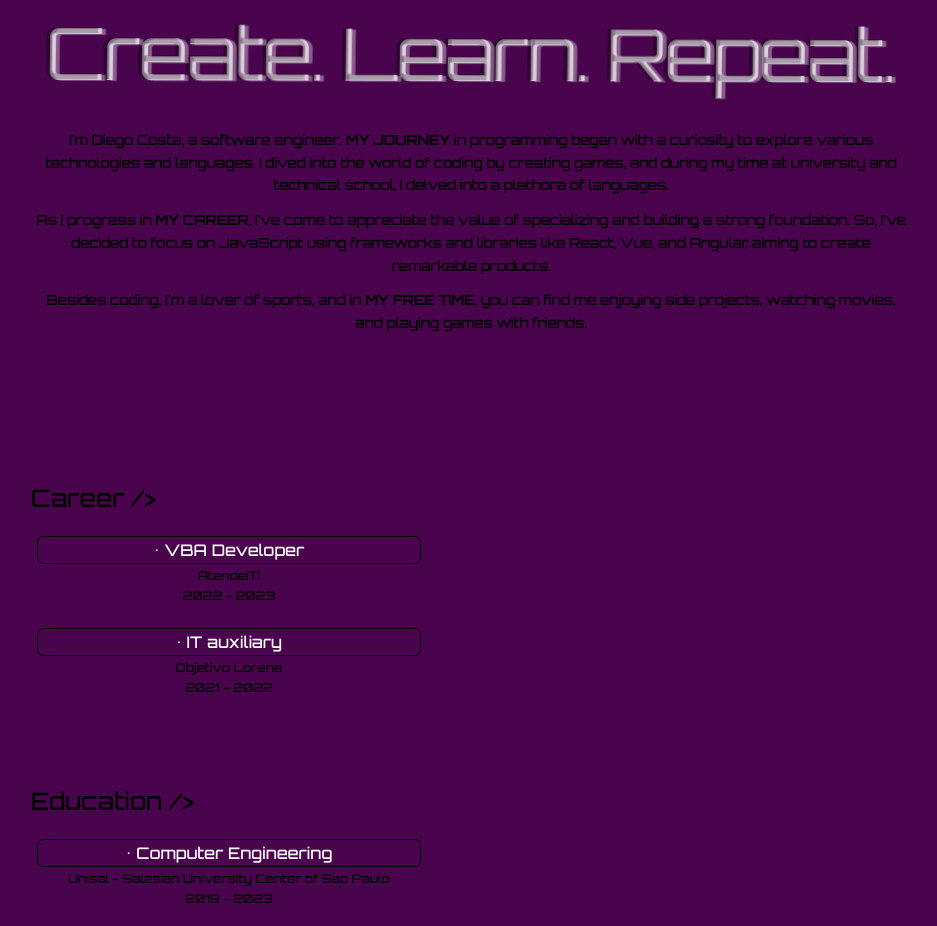
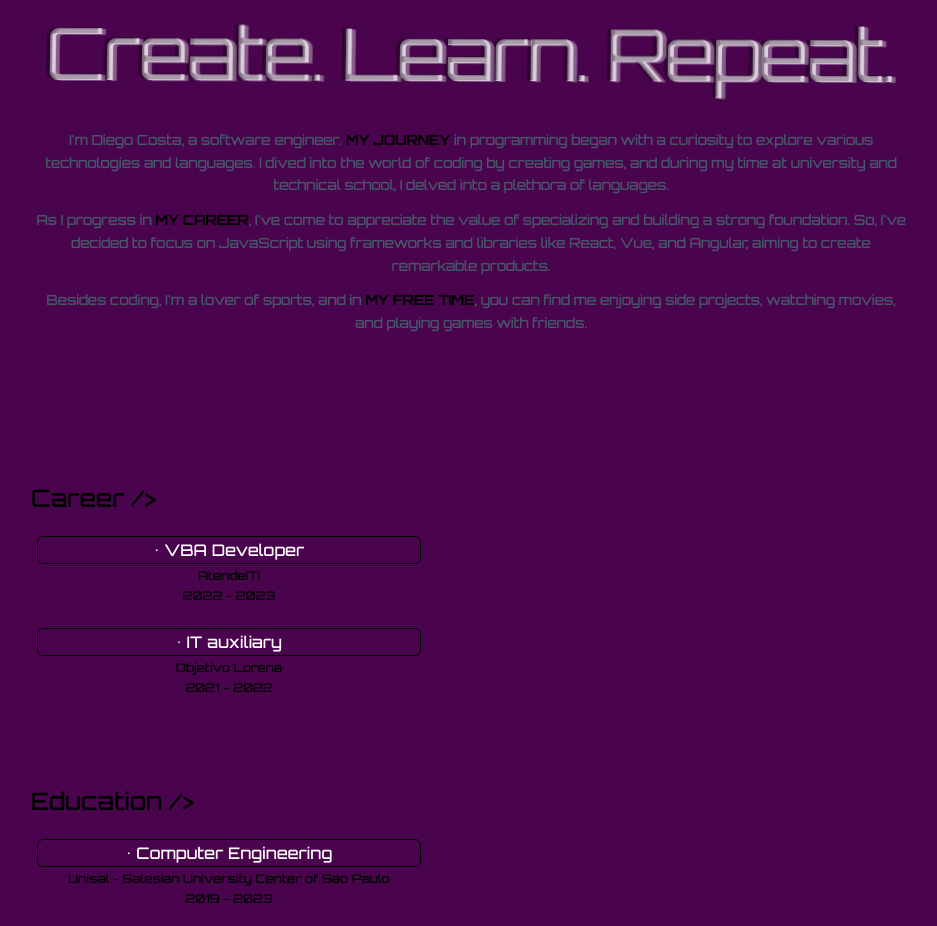
Before and after one commit to DiegoCstyles/portfolio, a Next.js app: page / in a window 1280 px wide. Shown: the part 940-1866 px from the top of the page, without its empty margins (169-1106 px from the left). Built offline with nearby package versions, Linux system fonts and the light colour scheme.

Commit message:
Update Section.tsx

```diff
--- a/components/About/Section.tsx
+++ b/components/About/Section.tsx
@@ -161,7 +161,7 @@ const Section = ({ currentLanguage }: AboutProps) => {
             </div>
 
             {/* about */}
-            <div className="text-sm tracking-tight font-medium leading-relaxed text-black dark:text-black">
+            <div className="text-sm tracking-tight font-medium leading-relaxed text-slate-600 dark:text-slate-600">
               <p className="mt-10">
                 {translations[currentLanguage].journeyP1}
                 <strong className="text-black dark:text-white uppercase">
```
